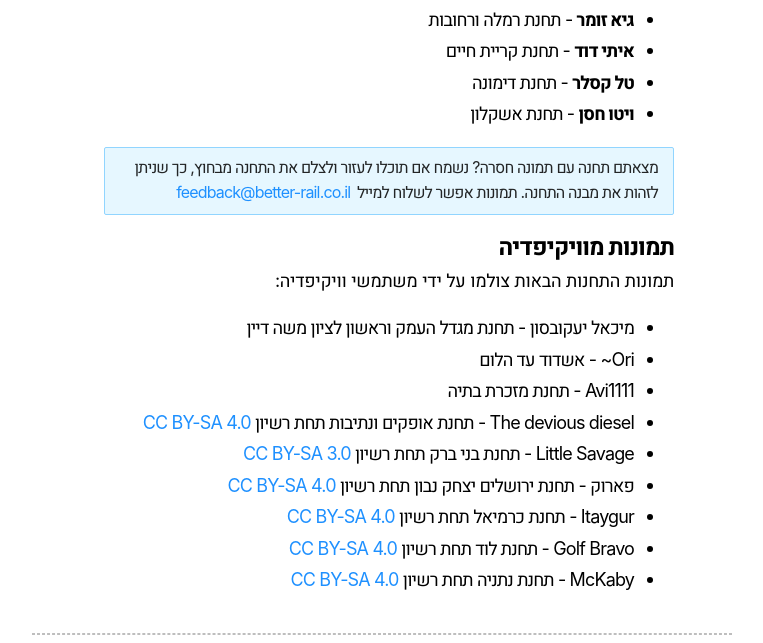
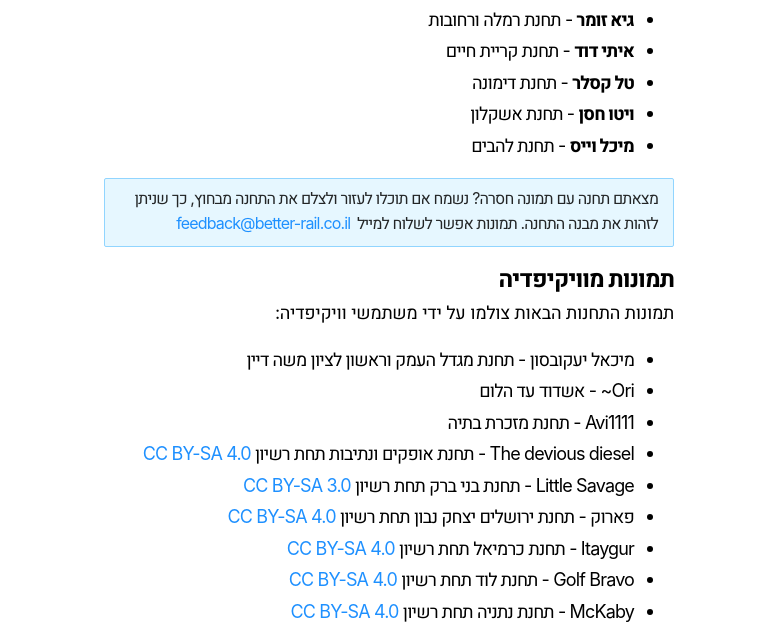
Before and after one commit to better-rail/website, a plain HTML site: page image-attributions/index.html in a window 1280 px wide. Shown: the part 896-1539 px from the top of the page, without its empty margins (258-1021 px from the left). Drawn offline with Linux system fonts and the light colour scheme.

Commit message:
added lehavim image attribution

```diff
--- a/image-attributions/index.html
+++ b/image-attributions/index.html
@@ -76,6 +76,7 @@
         <li><b>איתי דוד</b> - תחנת קריית חיים</li>
         <li><b>טל קסלר</b> - תחנת דימונה</li>
         <li><b>ויטו חסן</b> - תחנת אשקלון</li>
+        <li><b>מיכל וייס</b> - תחנת להבים</li>
       </ul>
 
       <div class="alert alert-info" role="alert">
```
